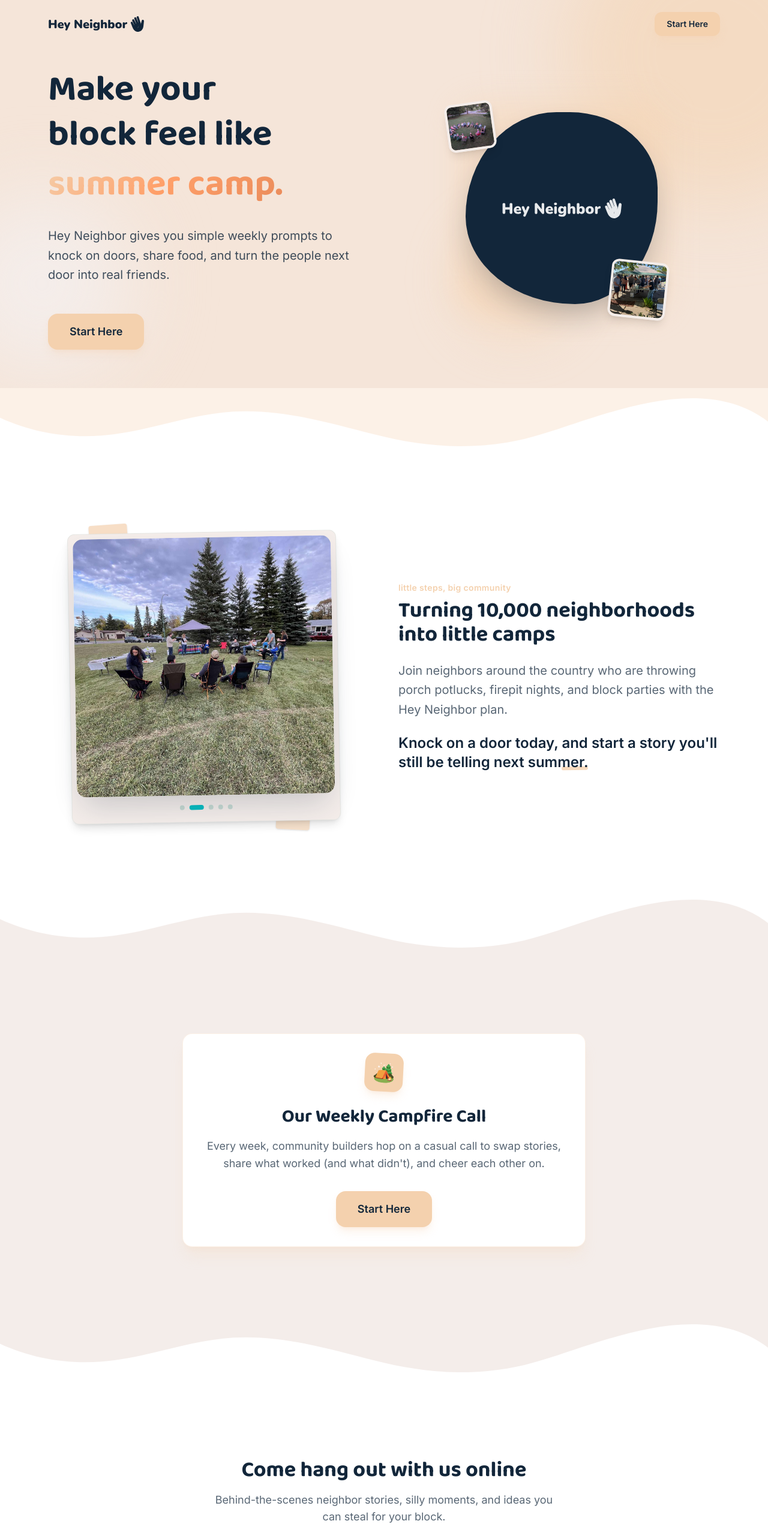
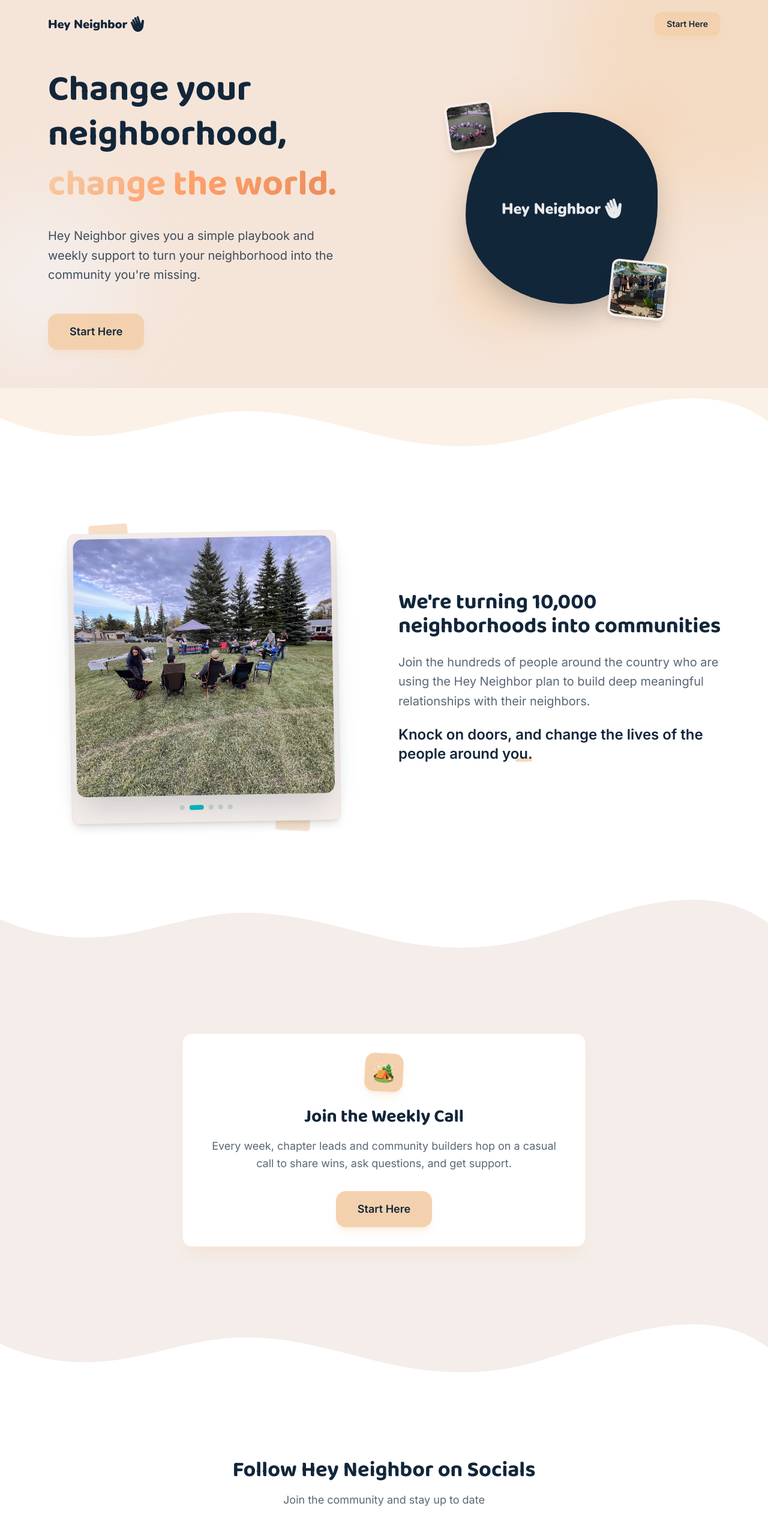
Before and after one commit to GrahamMcBain/heyneighbor, a Next.js app: page / in a window 1280 px wide. Shown: the top 2561 px of the page at 60% size. Built offline with nearby package versions, Linux system fonts and the light colour scheme.

Commit message:
Revert copy to original, keep warm design

```diff
--- a/app/page.tsx
+++ b/app/page.tsx
@@ -35,14 +35,14 @@ export default function HomePage() {
           <div className="grid lg:grid-cols-2 gap-16 items-center">
             <div className="space-y-8 order-2 lg:order-1">
               <h1 className="text-4xl md:text-5xl lg:text-6xl font-bold text-hn-blue leading-tight text-balance">
-                Make your block feel like
+                Change your neighborhood,
                 <span className="block mt-2">
-                  <span className="gradient-text">summer camp.</span>
+                  <span className="gradient-text">change the world.</span>
                 </span>
               </h1>
 
               <p className="text-lg md:text-xl text-hn-blue/80 leading-relaxed max-w-lg">
-                Hey Neighbor gives you simple weekly prompts to knock on doors, share food, and turn the people next door into real friends.
+                Hey Neighbor gives you a simple playbook and weekly support to turn your neighborhood into the community you're missing.
               </p>
 
               <div className="pt-4">
@@ -95,15 +95,14 @@ export default function HomePage() {
           </div>
 
           <div className="order-1 lg:order-2 text-center lg:text-left">
-            <p className="text-hn-apricot font-semibold text-sm mb-2 tracking-wide">little steps, big community</p>
             <h2 className="text-3xl md:text-4xl font-bold text-hn-blue mb-6">
-              Turning 10,000 neighborhoods into little camps
+              We're turning 10,000 neighborhoods into communities
             </h2>
             <p className="text-lg md:text-xl leading-relaxed text-hn-blue/70 mb-6">
-              Join neighbors around the country who are throwing porch potlucks, firepit nights, and block parties with the Hey Neighbor plan.
+              Join the hundreds of people around the country who are using the Hey Neighbor plan to build deep meaningful relationships with their neighbors.
             </p>
             <p className="text-xl md:text-2xl font-semibold text-hn-blue">
-              Knock on a door today, <span className="hand-underline">and start a story you'll still be telling next summer.</span>
+              Knock on doors, <span className="hand-underline">and change the lives of the people around you.</span>
             </p>
           </div>
         </div>
@@ -119,10 +118,10 @@ export default function HomePage() {
               <span className="text-3xl">🏕️</span>
             </div>
             <h2 className="text-2xl md:text-3xl font-bold text-hn-blue mb-4">
-              Our Weekly Campfire Call
+              Join the Weekly Call
             </h2>
             <p className="text-hn-blue/70 mb-8 leading-relaxed text-lg">
-              Every week, community builders hop on a casual call to swap stories, share what worked (and what didn't), and cheer each other on.
+              Every week, chapter leads and community builders hop on a casual call to share wins, ask questions, and get support.
             </p>
             <CTAButton size="lg" />
           </CalloutCard>
@@ -135,10 +134,10 @@ export default function HomePage() {
       <Section background="white">
         <div className="text-center">
           <h2 className="text-3xl md:text-4xl font-bold text-hn-blue mb-4">
-            Come hang out with us online
+            Follow Hey Neighbor on Socials
           </h2>
           <p className="text-hn-blue/70 mb-12 max-w-xl mx-auto text-lg">
-            Behind-the-scenes neighbor stories, silly moments, and ideas you can steal for your block.
+            Join the community and stay up to date
           </p>
 
           <div className="flex justify-center gap-8 mb-12">
@@ -186,10 +185,10 @@ export default function HomePage() {
 
         <div className="text-center relative z-10">
           <h2 className="text-3xl md:text-4xl font-bold text-hn-blue mb-4">
-            Ready to meet your neighbors?
+            Ready to build community?
           </h2>
           <p className="text-hn-blue/70 mb-10 text-lg max-w-xl mx-auto">
-            Whether you're starting from "we just wave in the driveway" or already hosting potlucks, we'll give you simple steps to grow a real community.
+            Whether you want to start something new or join an existing chapter, we're here to help.
           </p>
 
           <CTAButton size="lg" />
```
